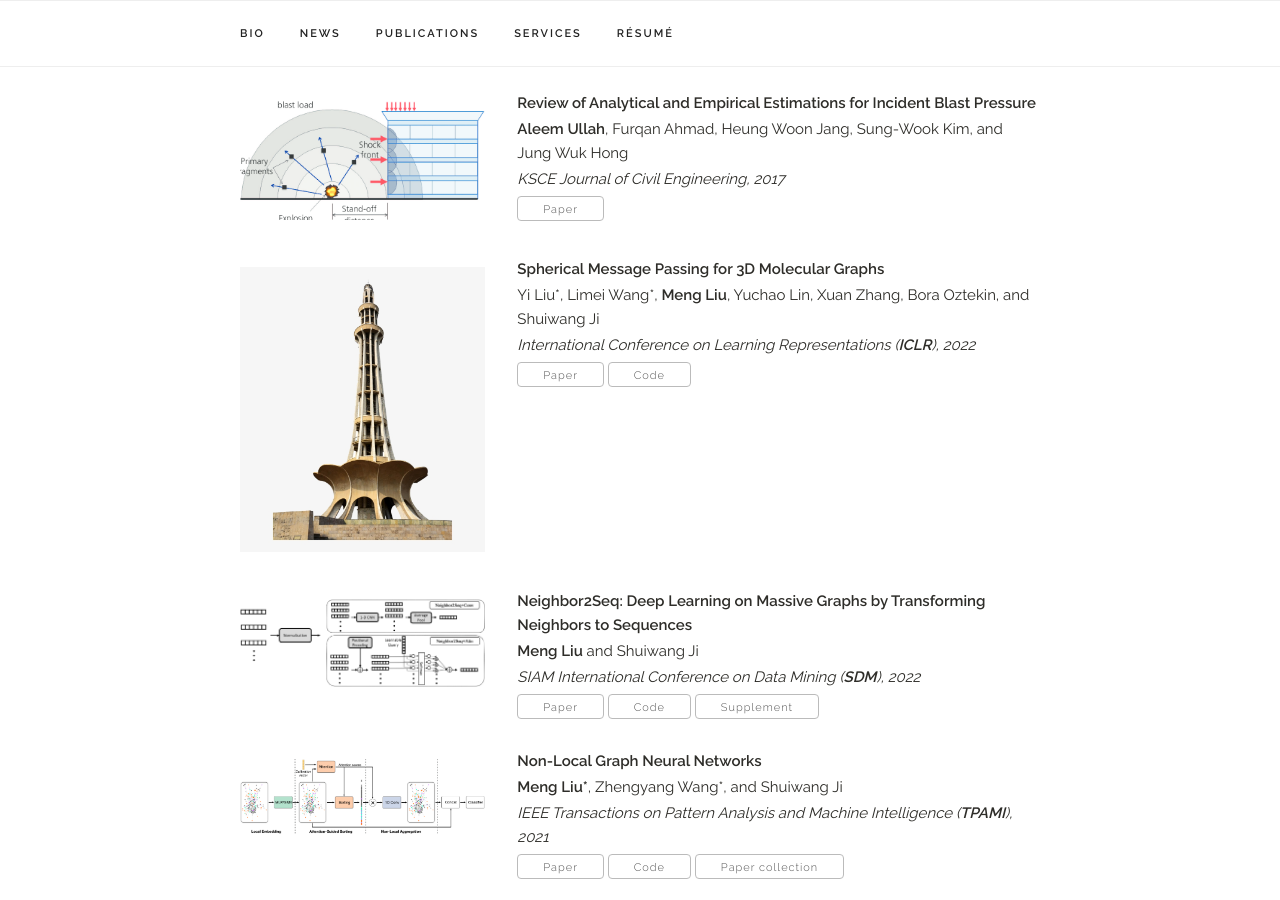
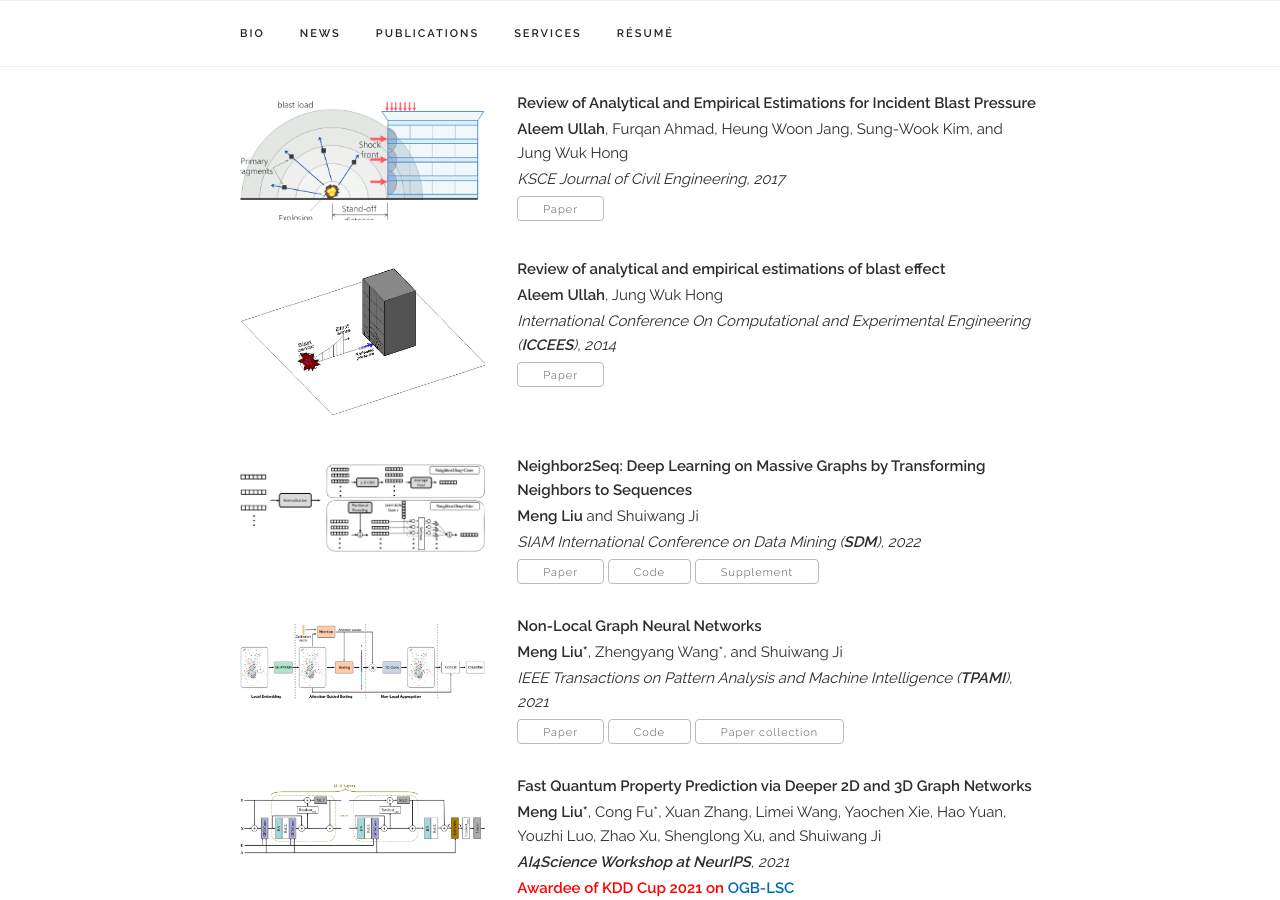
Before and after one commit to aleemulla/aleemulla.github.io, a Jekyll site: the page built from index.html, in a window 1280 px wide and 900 px high, scrolled down 1073 px. Built offline with Jekyll 4.4.1, drawn with Linux system fonts in a browser that asks for light colours; a style sheet for code colours, icons or effects is not loaded.

Commit message:
twentyfive commit

```diff
--- a/_data/publications.yaml
+++ b/_data/publications.yaml
@@ -20,12 +20,12 @@
   #  selected: y
   #  note: "<b style='color:red !important;'> Rank #1 on <a href='https://www.aicures.mit.edu'>AI Cures open challenge for COVID-19</a> </b>"
 
-  - title: "Spherical Message Passing for 3D Molecular Graphs"
-    authors: "Yi Liu*, Limei Wang*, <b>Meng Liu</b>, Yuchao Lin, Xuan Zhang, Bora Oztekin, and Shuiwang Ji"
-    venue: "International Conference on Learning Representations (<b>ICLR</b>), 2022"
-    paper_pdf: "https://openreview.net/forum?id=givsRXsOt9r"
-    code: "https://github.com/divelab/DIG/blob/dig/examples/threedgraph/threedgraph.ipynb"
-    img: "/assets/imgs/minar.png"
+  - title: "Review of analytical and empirical estimations of blast effect"
+    authors: "<b>Aleem Ullah</b>, Jung Wuk Hong"
+    venue: "International Conference On Computational and Experimental Engineering (<b>ICCEES</b>), 2014"
+    paper_pdf: "https://koasas.kaist.ac.kr/handle/10203/222582"
+    # code: "https://github.com/divelab/DIG/blob/dig/examples/threedgraph/threedgraph.ipynb"
+    img: "/assets/imgs/conf_blast.jpg"
     selected: y
 
   - title: "Neighbor2Seq: Deep Learning on Massive Graphs by Transforming Neighbors to Sequences"
```
Also changed, not shown: assets/imgs/blast.PNG (deleted), assets/imgs/conf_blast.jpg (added), assets/imgs/minar.png (deleted).
